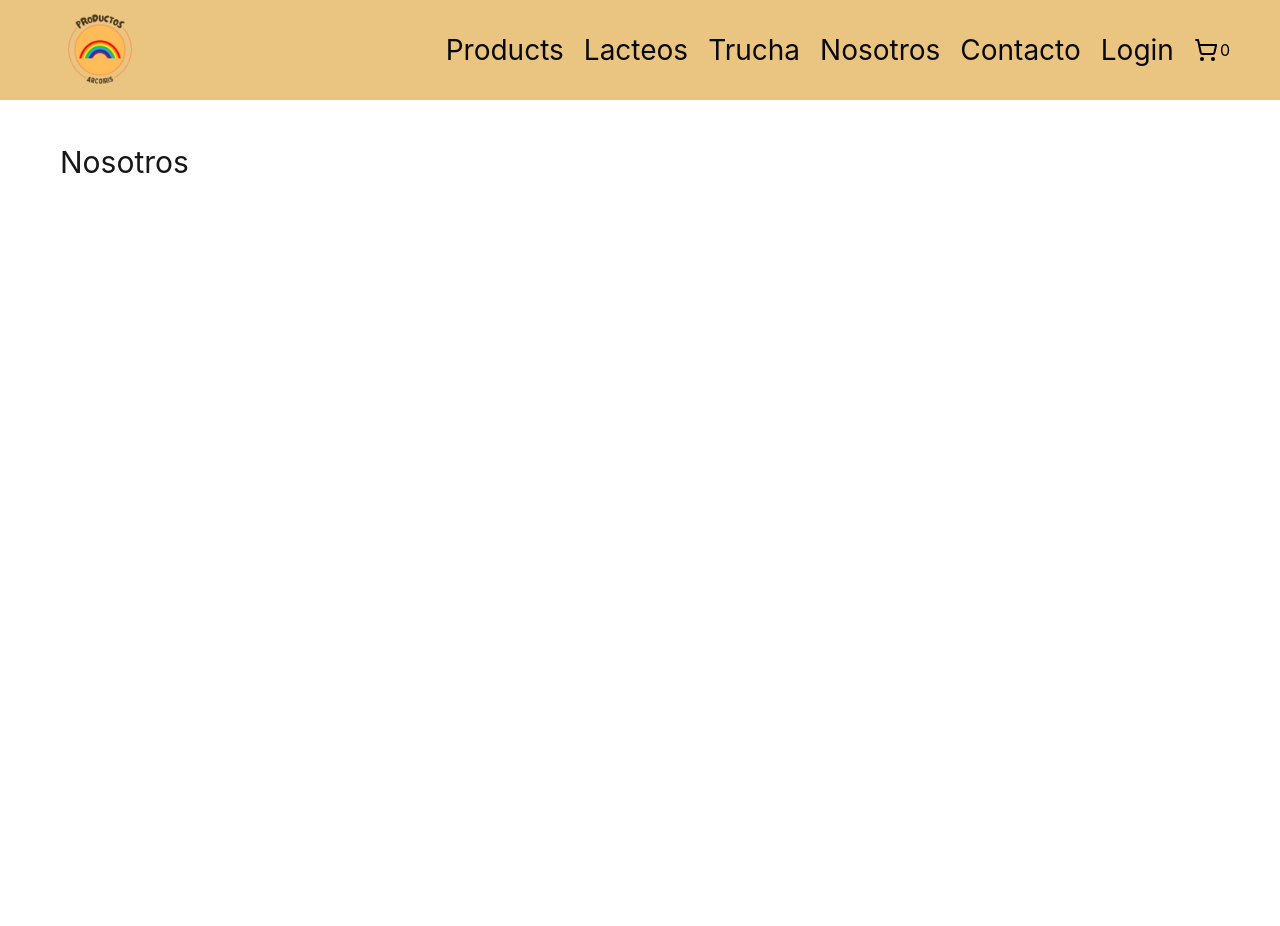
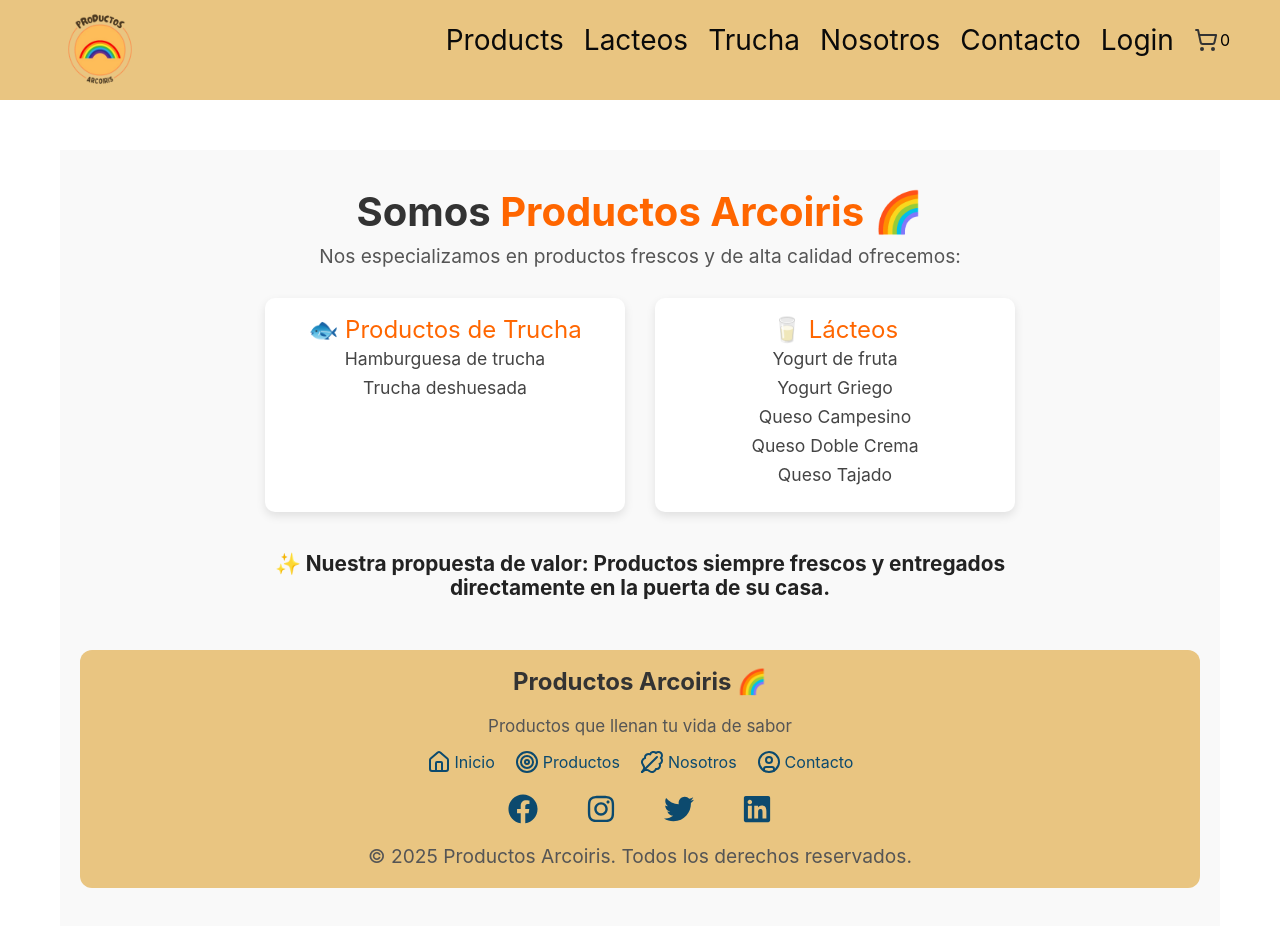
Before and after one commit to Jeffcar1993/e-commerce, a React (Vite) app: page /nosotros in a window 1280 px wide. Shown: the top 926 px of the page. Before the commit the page ends 800 px from the top, so only its background shows below. Built offline with nearby package versions, Linux system fonts and the light colour scheme.

Commit message:
UPDATE componentes contacto y nosotros

```diff
--- a/src/Components/Contacto/Contacto.module.css
+++ b/src/Components/Contacto/Contacto.module.css
@@ -0,0 +1,57 @@
+.containerContacto {
+    max-width: 600px;
+    margin: 50px auto;
+    padding: 20px;
+    background: #fff;
+    border-radius: 10px;
+    box-shadow: 0px 4px 10px rgba(0, 0, 0, 0.1);
+    text-align: center;
+  }
+
+  .tituloContacto {
+    font-size: 2rem;
+    color: #ff6600;
+    margin-bottom: 20px;
+  }
+
+  form {
+    display: flex;
+    flex-direction: column;
+    gap: 15px;
+  }
+
+  input,
+  textarea {
+    width: 100%;
+    padding: 12px;
+    border: 1px solid #ddd;
+    border-radius: 5px;
+    font-size: 1rem;
+    outline: none;
+    transition: border 0.3s ease-in-out;
+  }
+
+  input:focus,
+  textarea:focus {
+    border-color: #ff6600;
+  }
+
+  textarea {
+    resize: none;
+    height: 120px;
+  }
+
+  button {
+    background: #ff6600;
+    color: #fff;
+    font-size: 1.2rem;
+    padding: 12px;
+    border: none;
+    border-radius: 5px;
+    cursor: pointer;
+    transition: background 0.3s;
+  }
+
+  button:hover {
+    background: #e65c00;
+  }
--- a/src/Components/Contacto/Contacto.tsx
+++ b/src/Components/Contacto/Contacto.tsx
@@ -1,4 +1,6 @@
 import { useForm } from "react-hook-form"
+import Footer from "../Footer";
+import styles from "./Contacto.module.css";
 
 interface FormData {
     nombre: string;
@@ -18,14 +20,16 @@ const Contacto = () => {
 
   return (
     <div>
-        <h1>Contacto</h1>
+
+    <div className={styles.containerContacto}>
+        <h1 className={styles.tituloContacto}>Contacto</h1>
         <form onSubmit={handleSubmit(enviar)}>
 
             <input
                 type="text"
                 placeholder="Nombre Completo"
                 {...register("nombre", { required: true })}
-            />
+                />
 
             <input
                 type="email"
@@ -36,12 +40,14 @@ const Contacto = () => {
             <textarea
                 placeholder="Mensaje"
                 {...register("mensaje", { required: true })}
-            ></textarea>
+                ></textarea>
 
             <button type="submit">Enviar</button>
 
         </form>
     </div>
+        <Footer/>
+    </div>
   )
 }
 
--- a/src/Components/Nosotros/Nosotros.tsx
+++ b/src/Components/Nosotros/Nosotros.tsx
@@ -1,9 +1,40 @@
-
+import Footer from "../Footer";
+import styles from "./Nostros.module.css";
 
 const Nosotros = () => {
   return (
-    <div>Nosotros</div>
-  )
-}
+    <section className={styles.container}>
+      <div className={styles.content}>
+        <h2>Somos <span className={styles.highlight}>Productos Arcoiris 🌈</span></h2>
+        <p>
+          Nos especializamos en productos frescos y de alta calidad ofrecemos:
+        </p>
+        <div className={styles.categories}>
+          <div className={styles.category}>
+            <h3>🐟 Productos de Trucha</h3>
+            <ul>
+              <li>Hamburguesa de trucha</li>
+              <li>Trucha deshuesada</li>
+            </ul>
+          </div>
+          <div className={styles.category}>
+            <h3>🥛 Lácteos</h3>
+            <ul>
+              <li>Yogurt de fruta</li>
+              <li>Yogurt Griego</li>
+              <li>Queso Campesino</li>
+              <li>Queso Doble Crema</li>
+              <li>Queso Tajado</li>
+            </ul>
+          </div>
+        </div>
+        <p className={styles.valueProp}>
+          <strong>✨ Nuestra propuesta de valor:</strong> Productos siempre frescos y entregados directamente en la puerta de su casa.
+        </p>
+      </div>
+      <Footer/>
+    </section>
+  );
+};
 
-export default Nosotros
+export default Nosotros;
--- a/src/Components/Nosotros/Nostros.module.css
+++ b/src/Components/Nosotros/Nostros.module.css
@@ -0,0 +1,64 @@
+.container {
+    background: #f9f9f9;
+    padding: 50px 20px;
+    text-align: center;
+  }
+
+  .content {
+    max-width: 800px;
+    margin: 0 auto;
+  }
+
+  h2 {
+    font-size: 2.5rem;
+    font-weight: bold;
+    margin-bottom: 20px;
+    color: #333;
+  }
+
+  .highlight {
+    color: #ff6600;
+  }
+
+  p {
+    font-size: 1.2rem;
+    color: #555;
+  }
+
+  .categories {
+    display: flex;
+    justify-content: center;
+    gap: 30px;
+    margin-top: 30px;
+  }
+
+  .category {
+    background: white;
+    padding: 20px;
+    border-radius: 10px;
+    box-shadow: 0px 4px 10px rgba(0, 0, 0, 0.1);
+    width: 45%;
+  }
+
+  h3 {
+    color: #ff6600;
+    font-size: 1.5rem;
+  }
+
+  ul {
+    list-style: none;
+    padding: 0;
+  }
+
+  li {
+    font-size: 1.1rem;
+    color: #444;
+    margin: 5px 0;
+  }
+
+  .valueProp {
+    font-size: 1.3rem;
+    font-weight: bold;
+    color: #222;
+    margin-top: 40px;
+  }
```
